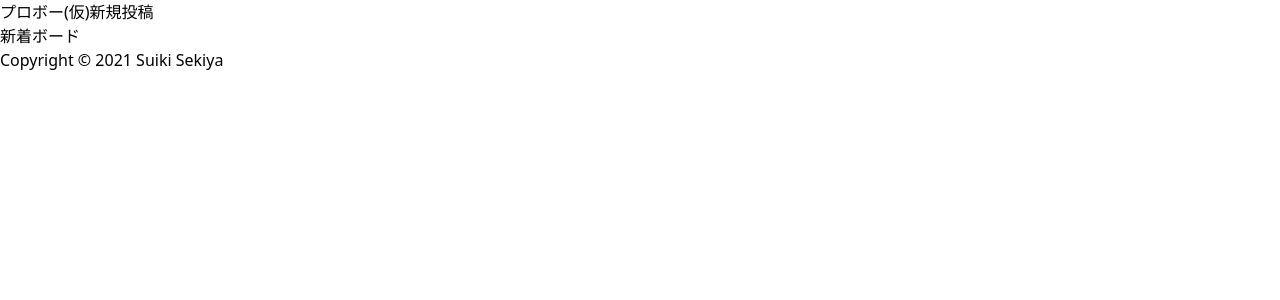
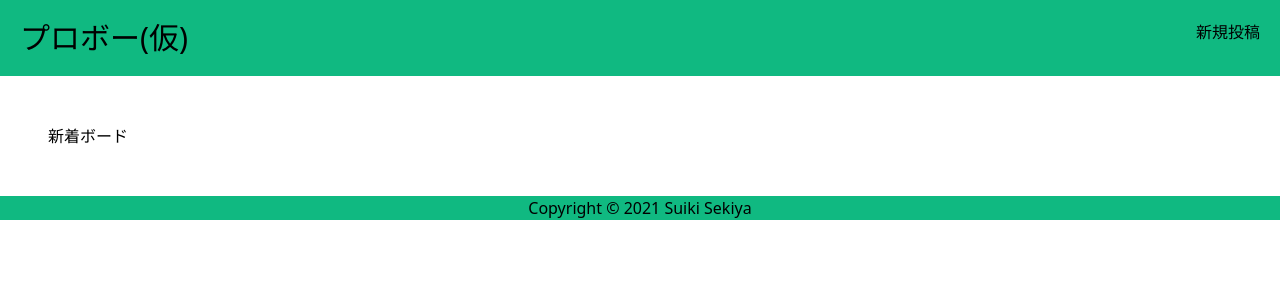
Before and after one commit to sekiyan372/effector-geek, a Next.js app: page / in a window 1280 px wide. Shown: the top 300 px of the page. Built offline with nearby package versions, Linux system fonts and the light colour scheme.

Commit message:
スタイル追加

```diff
--- a/src/components/Footer.tsx
+++ b/src/components/Footer.tsx
@@ -2,8 +2,8 @@ import { VFC } from 'react'
 
 const Footer: VFC = () => {
   return(
-    <footer>
-      <div>Copyright &copy; 2021 Suiki Sekiya</div>
+    <footer className="bg-green-500">
+      <div className="text-center">Copyright &copy; 2021 Suiki Sekiya</div>
     </footer>
   )
 }
--- a/src/components/Header.tsx
+++ b/src/components/Header.tsx
@@ -3,9 +3,13 @@ import Link from 'next/link'
 
 const Header: VFC = () => {
   return (
-    <header>
-      <Link href='/'>プロボー(仮)</Link>
-      <Link href='/new'>新規投稿</Link>
+    <header className="bg-green-500 p-5">
+      <span className="text-3xl">
+        <Link href='/'>プロボー(仮)</Link>
+      </span>
+      <span className="float-right">
+        <Link href='/new'>新規投稿</Link>
+      </span>
     </header>
   )
 }
--- a/src/pages/index.tsx
+++ b/src/pages/index.tsx
@@ -2,7 +2,7 @@ import { NextPage } from 'next'
 
 const Index: NextPage = () => {
   return (
-    <div>
+    <div className="m-12">
       <h1>新着ボード</h1>
     </div>
   )
--- a/src/pages/new.tsx
+++ b/src/pages/new.tsx
@@ -5,7 +5,7 @@ const New: NextPage = () => {
   return(
     <>
       <Head title="エフェクターボード投稿" />
-      <div>
+      <div className="m-12">
         <h2>新規投稿</h2>
       </div>
     </>
```
